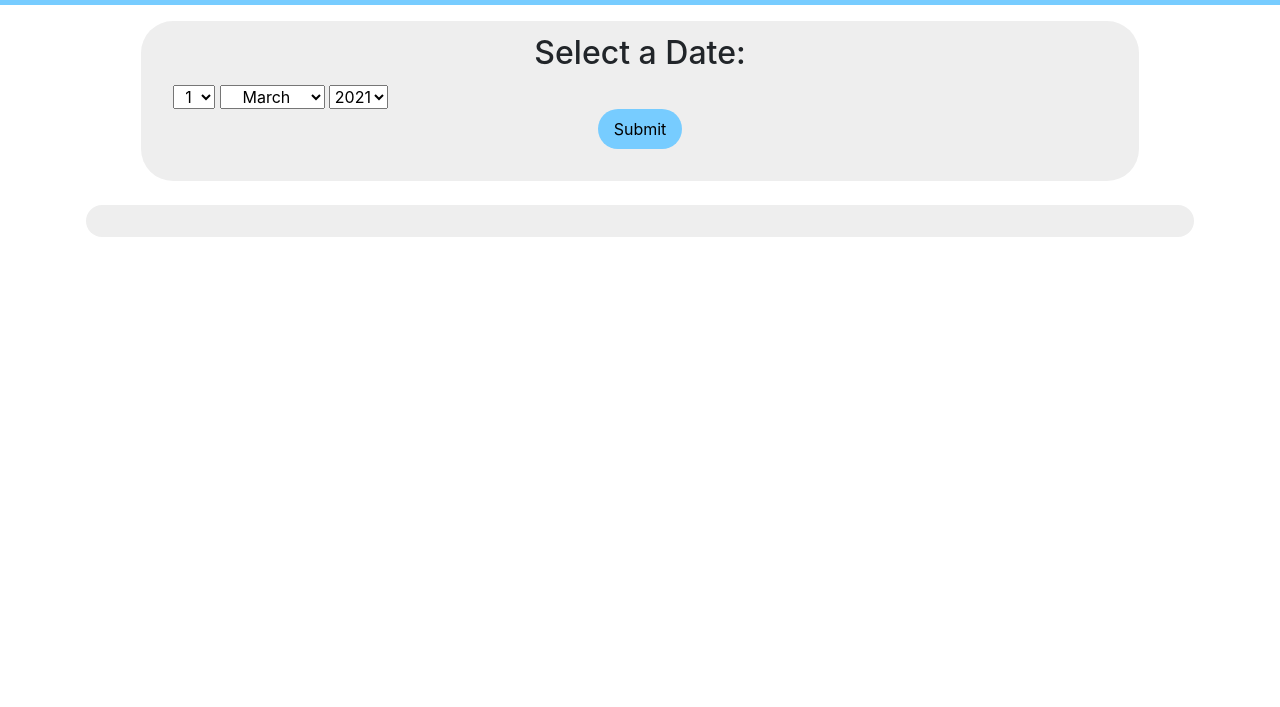
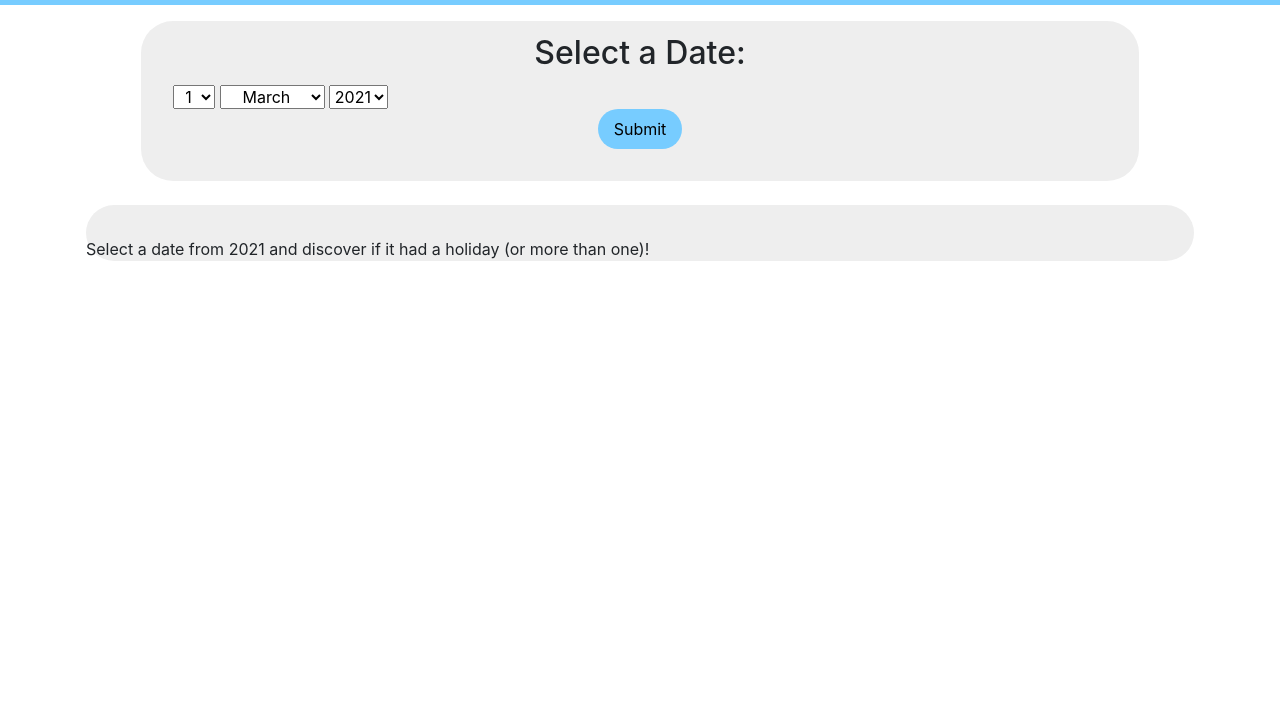
Before and after one commit to QuilChaser/ThatsAHoliday, a plain HTML site: page index.html in a window 1280 px wide. Shown: the part 93-800 px from the top of the page. Drawn offline with nearby package versions, Linux system fonts and the light colour scheme.

Commit message:
add explication text.

```diff
--- a/index.html
+++ b/index.html
@@ -69,7 +69,9 @@
       </div>
       <button type="submit" id="submit">Submit</button>
     </form>
-    <div id="results"></div>
+    <div id="results">
+      Select a date from 2021 and discover if it had a holiday (or more than one)!
+    </div>
   </div>
   <footer>
     <p>Created by Chad Quilling</p>
```
